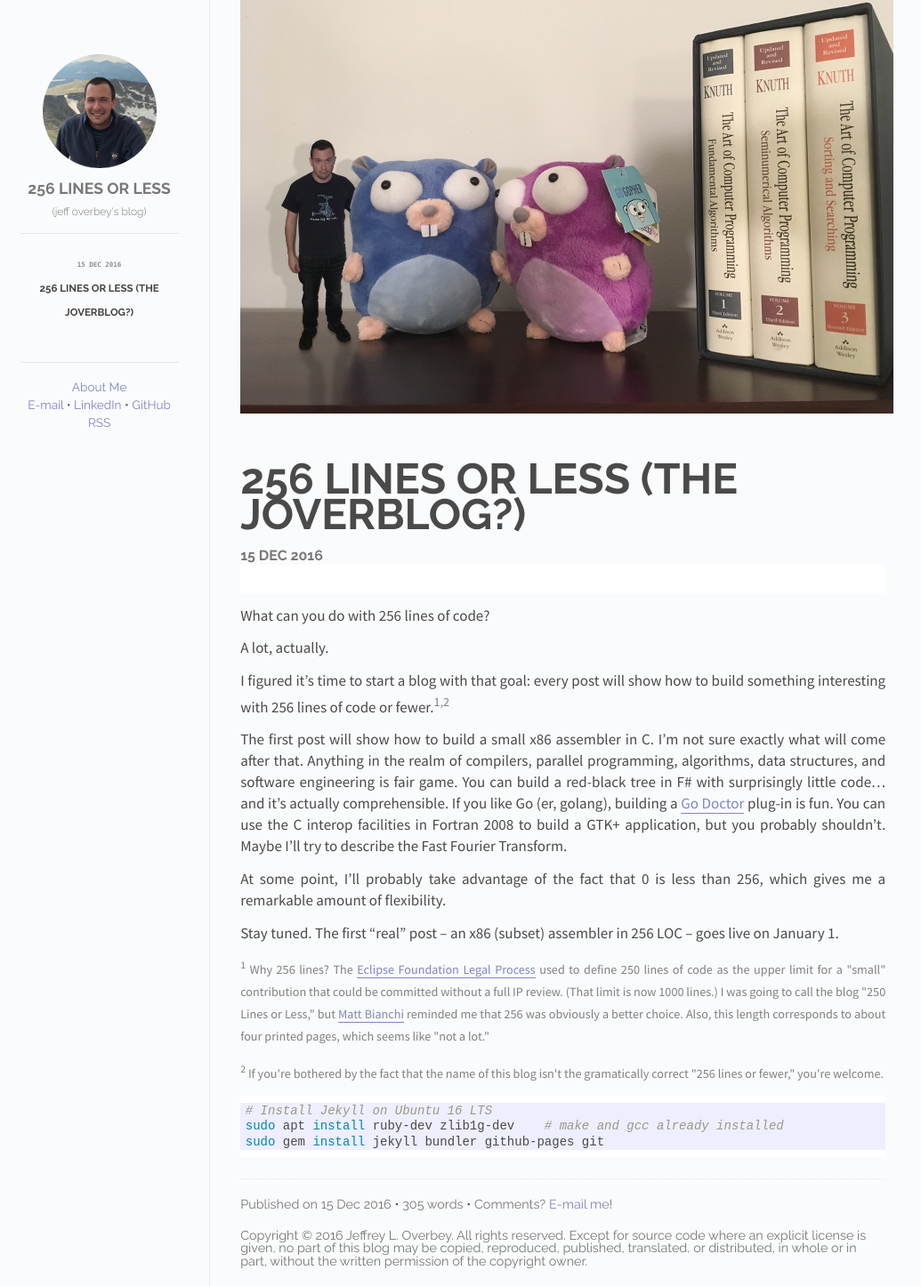
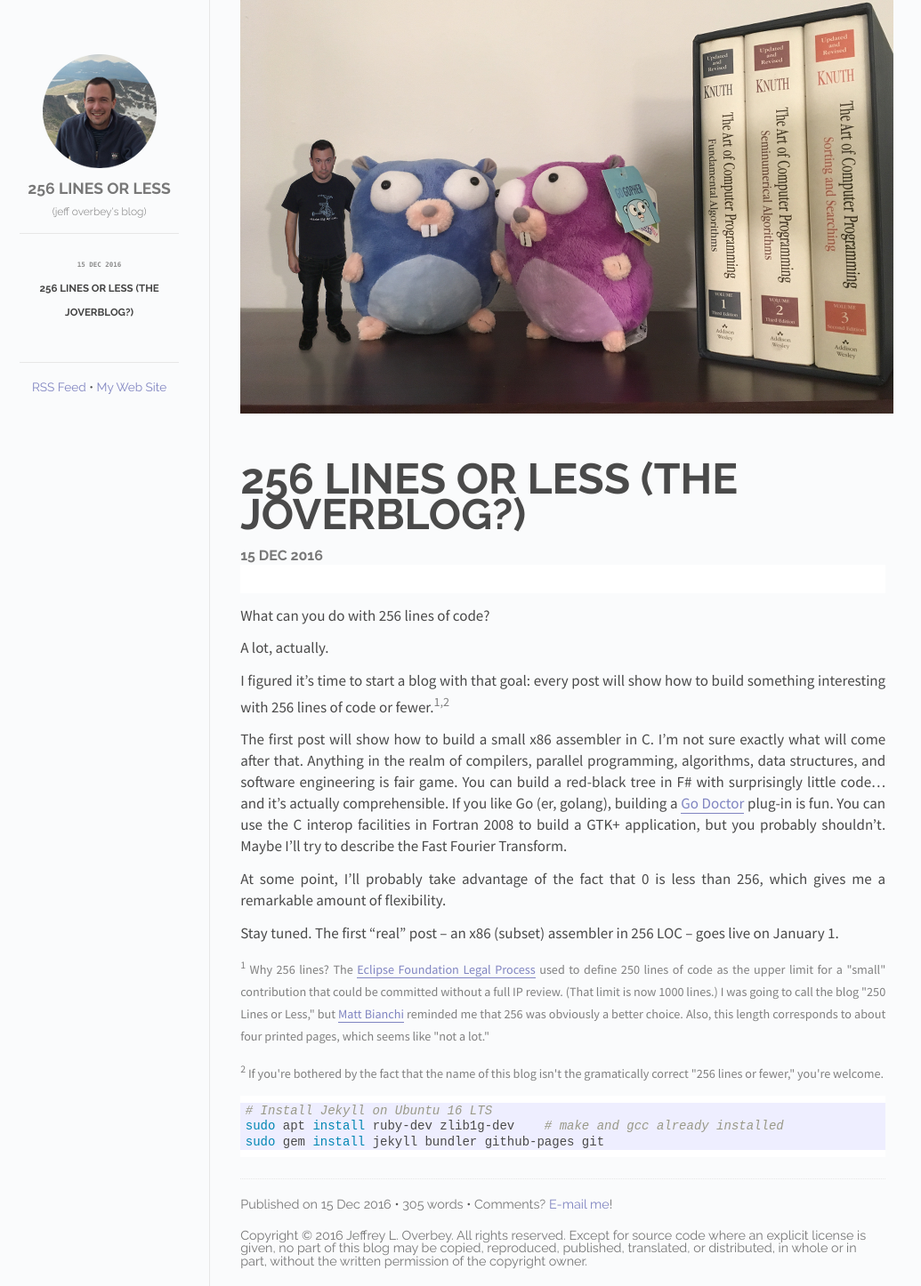
Before and after one commit to joverbey/joverbey.github.io, a Jekyll site: the page built from index.html, in a window 1280 px wide. Shown: the whole page at 89% size, without its empty margins (154-1189 px from the left). Built offline with Jekyll 4.4.1, drawn with Linux system fonts in a browser that asks for light colours; comment, search, counter and statistics services are not loaded.

Commit message:
Remove About; add Web site link

```diff
--- a/_layouts/default.html
+++ b/_layouts/default.html
@@ -27,7 +27,7 @@
     <div class="site">
       <div class="sidebar" id="sidebar">
         <div class="header">
-          <h1 class="title"><a href="{{ site.github.url }}/about/"><img id="logo" src="{{ site.github.url }}/images/headshot-circle.png"></a></h1>
+          <h1 class="title"><a href="http://jeff.over.bz/"><img id="logo" src="{{ site.github.url }}/images/headshot-circle.png"></a></h1>
           <span class="tagline">256 LINES OR LESS<br/></span>
           <span class="tagline2">(jeff overbey's blog)</span>
         </div>
@@ -45,12 +45,9 @@
         </div>
         <div class="footer">
           <span id="footer-links">
-            <a href="{{ site.github.url }}/about/" class="footer-link">About Me</a><br/>
-            <!-- Mail address hiding: http://www.google.com/recaptcha/mailhide/ -->
-            <a href="http://www.google.com/recaptcha/mailhide/d?k=01Y7tF2jw9w9xLZucF314wPA==&amp;c=q6vUJyh7NztFNzwTojRuECzwRgJ8lixJT3LvIi58VCM=" onclick="window.open('http://www.google.com/recaptcha/mailhide/d?k\07501Y7tF2jw9w9xLZucF314wPA\75\75\46c\75q6vUJyh7NztFNzwTojRuECzwRgJ8lixJT3LvIi58VCM\075', '', 'toolbar=0,scrollbars=0,location=0,statusbar=0,menubar=0,resizable=0,width=500,height=300'); return false;" class="footer-link">E-mail</a> <span class="separator">&bull;</span>
-            <a target="_blank" href="https://www.linkedin.com/in/jeffoverbey" class="footer-link">LinkedIn</a> <span class="separator">&bull;</span>
-            <a target="_blank" href="https://github.com/joverbey" class="footer-link">GitHub</a><br/>
-            <a href="/rss.xml" class="footer-link">RSS</a>
+            <a href="/rss.xml" class="footer-link">RSS Feed</a>
+            &bull;
+            <a href="http://jeff.over.bz/" class="footer-link">My Web Site</a>
           </span>
         </div>
       </div>
```
Also changed, not shown: about/index.md (deleted, +0 -16 lines).
